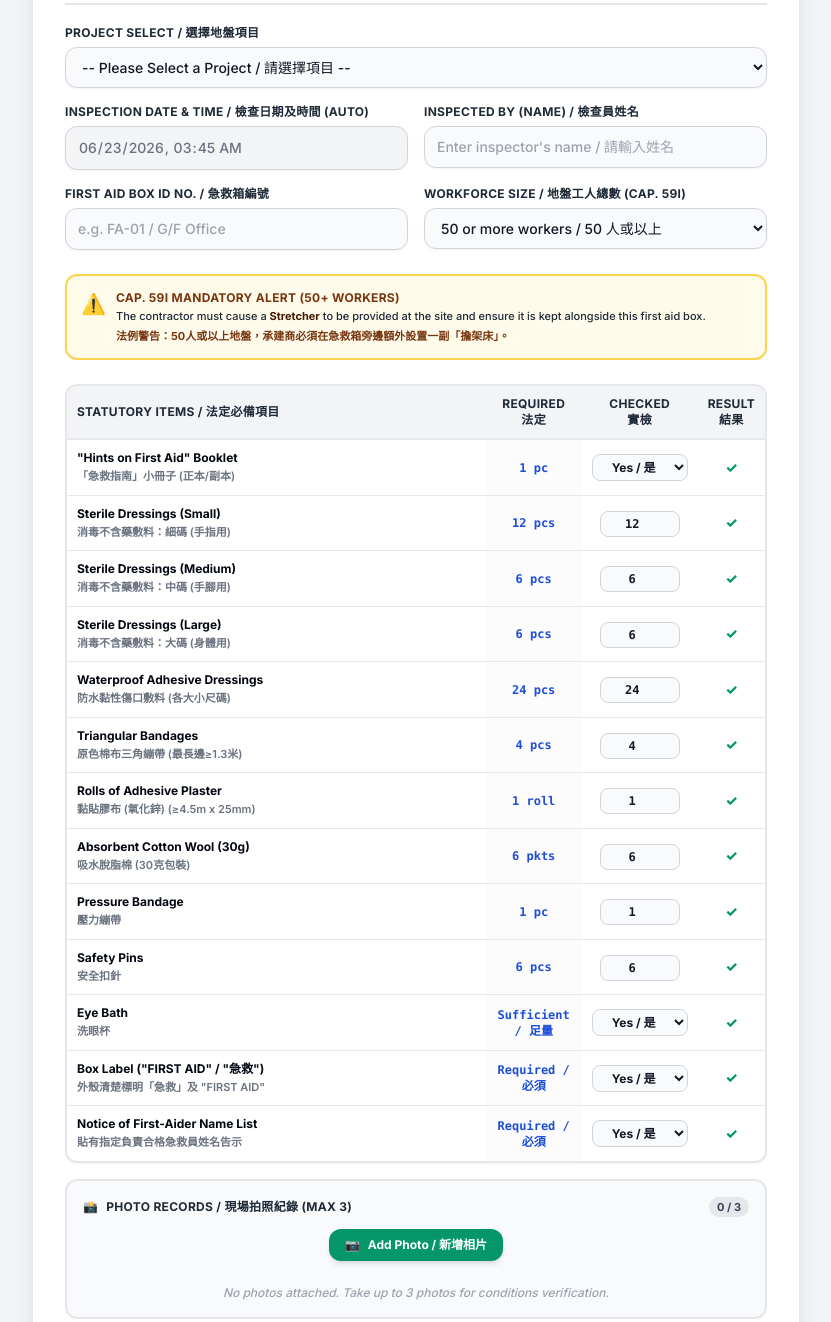
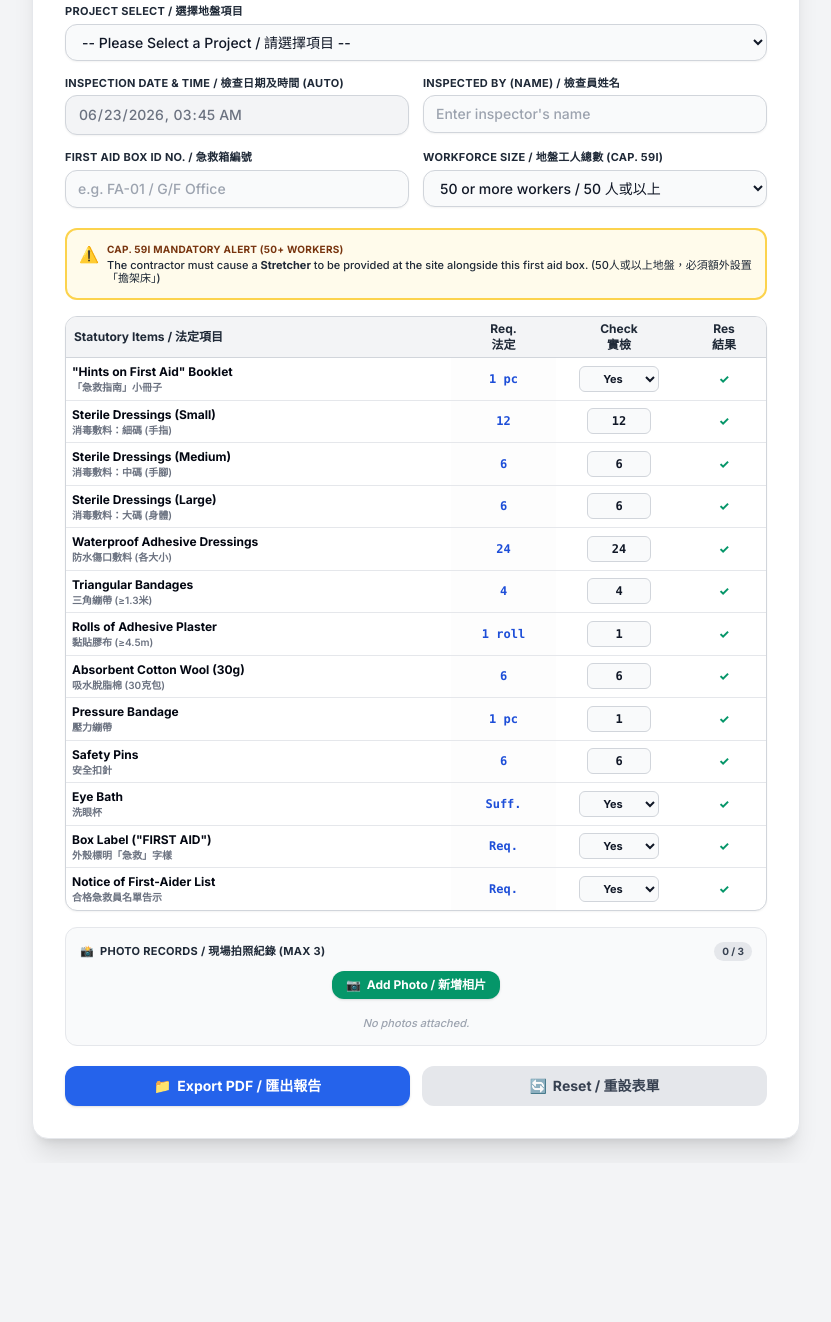
Before and after one commit to CW-safety-Ho/first-aid-box-weekly-checklist, a plain HTML site: page index.html in a window 1280 px wide. Shown: the part 202-1524 px from the top of the page, without its empty margins (224-1055 px from the left). After the commit the page ends 1365 px from the top, so only its background shows below. Drawn offline with nearby package versions, Linux system fonts and the light colour scheme.

Commit message:
Add files via upload

```diff
--- a/index.html
+++ b/index.html
@@ -8,6 +8,16 @@
     <style>
         @import url('https://fonts.googleapis.com/css2?family=Inter:wght@400;500;600;700&display=swap');
         body { font-family: 'Inter', -apple-system, BlinkMacSystemFont, sans-serif; }
+
+        /* 📱 移除手機端數字輸入框的微調箭頭，節省寶貴的水平空間 */
+        input::-webkit-outer-spin-button,
+        input::-webkit-inner-spin-button {
+            -webkit-appearance: none;
+            margin: 0;
+        }
+        input[type=number] {
+            -moz-appearance: textfield;
+        }
 
         /* 🖨️ 打印及另存 PDF 專用跨平台樣式優化 */
         @media print {
@@ -47,23 +57,23 @@
         }
     </style>
 </head>
-<body class="bg-gray-100 text-gray-900 min-h-screen p-4 sm:p-6">
+<body class="bg-gray-100 text-gray-900 min-h-screen p-3 sm:p-6">
 
-    <div id="checklist-container" class="max-w-3xl mx-auto bg-white rounded-2xl shadow-xl p-5 sm:p-8 border border-gray-200">
+    <div id="checklist-container" class="max-w-3xl mx-auto bg-white rounded-2xl shadow-xl p-4 sm:p-8 border border-gray-200">
 
-        <div class="flex flex-col items-center text-center border-b-2 border-gray-200 pb-5 mb-5 page-break-avoid">
-            <img src="company_logo.png" alt="Company Logo" class="h-16 w-auto object-contain mb-3 block" onerror="this.style.display='none';">
-            <h1 class="text-2xl font-extrabold text-gray-950 tracking-wide">急救箱每週檢查表</h1>
-            <p class="text-xs font-semibold text-gray-500 mt-1 uppercase tracking-wider">First Aid Box Weekly Checklist</p>
+        <div class="flex flex-col items-center text-center border-b-2 border-gray-200 pb-4 mb-4 page-break-avoid">
+            <img src="company_logo.png" alt="Company Logo" class="h-14 w-auto object-contain mb-2 block" onerror="this.style.display='none';">
+            <h1 class="text-xl sm:text-2xl font-extrabold text-gray-950 tracking-wide">急救箱每週檢查表</h1>
+            <p class="text-[10px] sm:text-xs font-semibold text-gray-500 mt-0.5 uppercase tracking-wider">First Aid Box Weekly Checklist</p>
         </div>
 
-        <div class="grid grid-cols-1 md:grid-cols-2 gap-4 mb-6 page-break-avoid">
+        <div class="grid grid-cols-1 md:grid-cols-2 gap-3.5 mb-5 page-break-avoid">
             <div class="md:col-span-2">
-                <label class="block text-xs font-bold text-gray-800 uppercase tracking-wide mb-1.5">
+                <label class="block text-[11px] font-bold text-gray-800 uppercase tracking-wide mb-1">
                     Project Select / 選擇地盤項目
                 </label>
                 <select id="project-select" required
-                        class="w-full bg-gray-50 border border-gray-300 rounded-xl px-3 py-2.5 text-sm text-gray-900 font-medium focus:outline-none focus:ring-2 focus:ring-blue-500 shadow-sm">
+                        class="w-full bg-gray-50 border border-gray-300 rounded-xl px-3 py-2 text-xs sm:text-sm text-gray-900 font-medium focus:outline-none focus:ring-2 focus:ring-blue-500 shadow-sm">
                     <option value="" disabled selected>-- Please Select a Project / 請選擇項目 --</option>
                     <option value="(952) NE/2017/03">(952) NE/2017/03</option>
                     <option value="(969) Hiu Ming Street">(969) Hiu Ming Street</option>
@@ -106,108 +116,103 @@
             </div>
 
             <div>
-                <label class="block text-xs font-bold text-gray-800 uppercase tracking-wide mb-1.5">
+                <label class="block text-[11px] font-bold text-gray-800 uppercase tracking-wide mb-1">
                     Inspection Date & Time / 檢查日期及時間 (Auto)
                 </label>
                 <input type="datetime-local" id="inspection-date" readonly
-                       class="w-full bg-gray-100 border border-gray-300 rounded-xl px-3 py-2.5 text-sm text-gray-500 font-medium cursor-not-allowed shadow-sm focus:outline-none">
+                       class="w-full bg-gray-100 border border-gray-300 rounded-xl px-3 py-2 text-xs sm:text-sm text-gray-500 font-medium cursor-not-allowed shadow-sm focus:outline-none">
             </div>
 
             <div>
-                <label class="block text-xs font-bold text-gray-800 uppercase tracking-wide mb-1.5">
+                <label class="block text-[11px] font-bold text-gray-800 uppercase tracking-wide mb-1">
                     Inspected By (Name) / 檢查員姓名
                 </label>
-                <input type="text" id="inspector-name" placeholder="Enter inspector's name / 請輸入姓名" required
-                       class="w-full bg-gray-50 border border-gray-300 rounded-xl px-3 py-2.5 text-sm text-gray-900 font-medium focus:outline-none focus:ring-2 focus:ring-blue-500 shadow-sm">
+                <input type="text" id="inspector-name" placeholder="Enter inspector's name" required
+                       class="w-full bg-gray-50 border border-gray-300 rounded-xl px-3 py-2 text-xs sm:text-sm text-gray-900 font-medium focus:outline-none focus:ring-2 focus:ring-blue-500 shadow-sm">
             </div>
 
             <div>
-                <label class="block text-xs font-bold text-gray-800 uppercase tracking-wide mb-1.5">
+                <label class="block text-[11px] font-bold text-gray-800 uppercase tracking-wide mb-1">
                     First Aid Box ID No. / 急救箱編號
                 </label>
                 <input type="text" id="box-id-no" placeholder="e.g. FA-01 / G/F Office" required
-                       class="w-full bg-gray-50 border border-gray-300 rounded-xl px-3 py-2.5 text-sm text-gray-900 font-medium focus:outline-none focus:ring-2 focus:ring-blue-500 shadow-sm">
+                       class="w-full bg-gray-50 border border-gray-300 rounded-xl px-3 py-2 text-xs sm:text-sm text-gray-900 font-medium focus:outline-none focus:ring-2 focus:ring-blue-500 shadow-sm">
             </div>
 
             <div>
-                <label class="block text-xs font-bold text-gray-800 uppercase tracking-wide mb-1.5">
+                <label class="block text-[11px] font-bold text-gray-800 uppercase tracking-wide mb-1">
                     Workforce Size / 地盤工人總數 (Cap. 59I)
                 </label>
-                <select id="workforce-select" onchange="updateQuantities()" class="w-full bg-gray-50 border border-gray-300 rounded-xl px-3 py-2.5 text-sm text-gray-900 font-medium focus:outline-none focus:ring-2 focus:ring-blue-500 shadow-sm">
+                <select id="workforce-select" onchange="updateQuantities()" class="w-full bg-gray-50 border border-gray-300 rounded-xl px-3 py-2 text-xs sm:text-sm text-gray-900 font-medium focus:outline-none focus:ring-2 focus:ring-blue-500 shadow-sm">
                     <option value="under50">Fewer than 50 workers / 少於 50 人</option>
                     <option value="over50" selected>50 or more workers / 50 人或以上</option>
                 </select>
             </div>
         </div>
 
-        <div id="stretcher-warning" class="bg-amber-50 border-2 border-amber-300 rounded-xl p-3.5 mb-6 page-break-avoid hidden">
-            <div class="flex items-start space-x-2.5">
-                <span class="text-amber-600 text-xl">⚠️</span>
+        <div id="stretcher-warning" class="bg-amber-50 border-2 border-amber-300 rounded-xl p-3 mb-4 page-break-avoid hidden">
+            <div class="flex items-start space-x-2">
+                <span class="text-amber-600 text-base">⚠️</span>
                 <div>
-                    <h4 class="text-xs font-bold text-amber-900 uppercase tracking-wide">Cap. 59I MANDATORY ALERT (50+ Workers)</h4>
-                    <p class="text-[11px] text-gray-800 mt-0.5 leading-relaxed font-medium">
-                        The contractor must cause a <strong class="text-amber-950 font-bold">Stretcher</strong> to be provided at the site and ensure it is kept alongside this first aid box.
-                    </p>
-                    <p class="text-[11px] text-amber-900 font-bold mt-0.5">
-                        法例警告：50人或以上地盤，承建商必須在急救箱旁邊額外設置一副「擔架床」。
+                    <h4 class="text-[10px] font-bold text-amber-900 uppercase tracking-wide">Cap. 59I MANDATORY ALERT (50+ Workers)</h4>
+                    <p class="text-[11px] text-gray-800 mt-0.5 leading-tight font-medium">
+                        The contractor must cause a <strong>Stretcher</strong> to be provided at the site alongside this first aid box. (50人或以上地盤，必須額外設置「擔架床」)
                     </p>
                 </div>
             </div>
         </div>
 
-        <div class="border-2 border-gray-200 rounded-xl overflow-hidden bg-white mb-4 shadow-sm">
-            <div class="w-full overflow-x-auto select-none">
-                <table class="w-full text-left border-collapse table-auto min-w-[500px]">
+        <div class="border border-gray-300 rounded-xl overflow-hidden bg-white mb-4 shadow-sm">
+            <table class="w-full border-collapse table-fixed">
                 <thead>
-                        <tr class="bg-gray-100 border-b-2 border-gray-200">
-                            <th class="p-2.5 text-xs font-bold text-gray-800 uppercase tracking-wide">Statutory Items / 法定必備項目</th>
-                            <th class="p-2.5 text-xs font-bold text-center text-gray-800 w-24 uppercase tracking-wide">Required<br>法定</th>
-                            <th class="p-2.5 text-xs font-bold text-center text-gray-800 w-28 uppercase tracking-wide">Checked<br>實檢</th>
-                            <th class="p-2.5 text-xs font-bold text-center text-gray-800 w-16 uppercase tracking-wide">Result<br>結果</th>
+                    <tr class="bg-gray-100 border-b border-gray-300 text-[11px] sm:text-xs font-bold text-gray-800">
+                        <th class="p-2 text-left w-[50%] sm:w-[55%]">Statutory Items / 法定項目</th>
+                        <th class="p-1 text-center w-[18%] sm:w-[15%]">Req.<br>法定</th>
+                        <th class="p-1 text-center w-[20%] sm:w-[18%]">Check<br>實檢</th>
+                        <th class="p-1 text-center w-[12%] sm:w-[12%]">Res<br>結果</th>
                     </tr>
                 </thead>
                 <tbody id="items-table-body" class="divide-y divide-gray-200">
                     </tbody>
             </table>
         </div>
-        </div>
 
-        <div id="compliance-blocker-msg" class="bg-red-50 border border-red-300 rounded-xl p-3 mb-6 flex items-center space-x-2 hidden page-break-avoid">
-            <span class="text-red-600 font-bold text-sm">❌</span>
-            <p class="text-xs font-bold text-red-800">
-                Cannot export: Some items do not meet the minimum statutory quantity under Cap. 59I! / 無法匯出：部分項目未達到法規要求數量！
+        <div id="compliance-blocker-msg" class="bg-red-50 border border-red-300 rounded-xl p-2.5 mb-4 flex items-center space-x-2 hidden page-break-avoid">
+            <span class="text-red-600 font-bold text-xs">❌</span>
+            <p class="text-[11px] font-bold text-red-800">
+                Cannot export: Some items do not meet the minimum statutory quantity under Cap. 59I! / 無法匯出：部分項目數量未達法規要求！
             </p>
         </div>
 
-        <div class="border-2 border-gray-200 rounded-xl p-4 bg-gray-50 mb-6 page-break-avoid">
-            <div class="flex justify-between items-center mb-3">
-                <h3 class="text-xs font-bold text-gray-800 tracking-wide uppercase flex items-center gap-2">
+        <div class="border border-gray-200 rounded-xl p-3.5 bg-gray-50 mb-5 page-break-avoid">
+            <div class="flex justify-between items-center mb-2.5">
+                <h3 class="text-[11px] font-bold text-gray-800 tracking-wide uppercase flex items-center gap-1.5">
                     <span>📸</span> Photo Records / 現場拍照紀錄 (Max 3)
                 </h3>
-                <span id="photo-count-badge" class="text-[11px] font-bold bg-gray-200 text-gray-700 px-2 py-0.5 rounded-full">0 / 3</span>
+                <span id="photo-count-badge" class="text-[10px] font-bold bg-gray-200 text-gray-700 px-2 py-0.5 rounded-full">0 / 3</span>
             </div>
 
             <input type="file" id="camera-input" accept="image/*" capture="environment" class="hidden" onchange="processAndCompressPhoto(event)">
 
             <div class="flex flex-col items-center justify-center">
-                <button type="button" id="take-photo-btn" onclick="document.getElementById('camera-input').click()" class="no-print bg-emerald-600 hover:bg-emerald-700 text-white font-bold text-xs py-2 px-4 rounded-xl transition flex items-center space-x-2 shadow-md mb-4">
+                <button type="button" id="take-photo-btn" onclick="document.getElementById('camera-input').click()" class="no-print bg-emerald-600 hover:bg-emerald-700 text-white font-bold text-xs py-1.5 px-3.5 rounded-xl transition flex items-center space-x-1.5 shadow mb-3">
                     <span>📷</span>
                     <span>Add Photo / 新增相片</span>
                 </button>
 
-                <div id="photos-grid-container" class="grid grid-cols-1 sm:grid-cols-3 gap-3 w-full">
+                <div id="photos-grid-container" class="grid grid-cols-3 gap-2 w-full">
                     </div>
 
-                <p id="photo-placeholder-text" class="text-xs text-gray-400 italic mt-2 font-medium">No photos attached. Take up to 3 photos for conditions verification.</p>
+                <p id="photo-placeholder-text" class="text-[11px] text-gray-400 italic mt-1 font-medium">No photos attached.</p>
             </div>
         </div>
 
-        <div class="mt-6 flex gap-4 no-print">
-            <button id="export-pdf-btn" onclick="exportToPDF()" class="w-1/2 bg-blue-600 hover:bg-blue-700 disabled:bg-gray-300 disabled:text-gray-400 disabled:cursor-not-allowed text-white font-bold text-sm py-3 px-4 rounded-xl transition duration-200 shadow-md flex items-center justify-center space-x-2">
+        <div class="mt-5 flex gap-3 no-print">
+            <button id="export-pdf-btn" onclick="exportToPDF()" class="w-1/2 bg-blue-600 hover:bg-blue-700 disabled:bg-gray-300 disabled:text-gray-400 disabled:cursor-not-allowed text-white font-bold text-xs sm:text-sm py-2.5 px-4 rounded-xl transition duration-200 shadow flex items-center justify-center space-x-1.5">
                 <span>📁</span>
                 <span>Export PDF / 匯出報告</span>
             </button>
-            <button onclick="resetForm()" class="w-1/2 bg-gray-200 hover:bg-gray-300 text-gray-700 font-bold text-sm py-3 px-4 rounded-xl transition duration-200 flex items-center justify-center space-x-2">
+            <button onclick="resetForm()" class="w-1/2 bg-gray-200 hover:bg-gray-300 text-gray-700 font-bold text-xs sm:text-sm py-2.5 px-4 rounded-xl transition duration-200 flex items-center justify-center space-x-1.5">
                 <span>🔄</span>
                 <span>Reset / 重設表單</span>
             </button>
@@ -216,19 +221,19 @@
 
     <script>
         const checklistItems = [
-            { id: 'booklet', en: '"Hints on First Aid" Booklet', zh: '「急救指南」小冊子 (正本/副本)', type: 'select', under50: 1, over50: 1, label: 'pc' },
-            { id: 'dress_s', en: 'Sterile Dressings (Small)', zh: '消毒不含藥敷料：細碼 (手指用)', type: 'number', under50: 12, over50: 12, label: 'pcs' },
-            { id: 'dress_m', en: 'Sterile Dressings (Medium)', zh: '消毒不含藥敷料：中碼 (手腳用)', type: 'number', under50: 6, over50: 6, label: 'pcs' },
-            { id: 'dress_l', en: 'Sterile Dressings (Large)', zh: '消毒不含藥敷料：大碼 (身體用)', type: 'number', under50: 6, over50: 6, label: 'pcs' },
-            { id: 'waterproof_ad', en: 'Waterproof Adhesive Dressings', zh: '防水黏性傷口敷料 (各大小尺碼)', type: 'number', under50: 24, over50: 24, label: 'pcs' },
-            { id: 'triangular', en: 'Triangular Bandages', zh: '原色棉布三角繃帶 (最長邊≥1.3米)', type: 'number', under50: 4, over50: 4, label: 'pcs' },
-            { id: 'plaster', en: 'Rolls of Adhesive Plaster', zh: '黏貼膠布 (氧化鋅) (≥4.5m x 25mm)', type: 'number', under50: 1, over50: 1, label: 'roll' },
-            { id: 'cotton', en: 'Absorbent Cotton Wool (30g)', zh: '吸水脫脂棉 (30克包裝)', type: 'number', under50: 6, over50: 6, label: 'pkts' },
+            { id: 'booklet', en: '"Hints on First Aid" Booklet', zh: '「急救指南」小冊子', type: 'select', under50: 1, over50: 1, label: 'pc' },
+            { id: 'dress_s', en: 'Sterile Dressings (Small)', zh: '消毒敷料：細碼 (手指)', type: 'number', under50: 12, over50: 12, label: 'pcs' },
+            { id: 'dress_m', en: 'Sterile Dressings (Medium)', zh: '消毒敷料：中碼 (手腳)', type: 'number', under50: 6, over50: 6, label: 'pcs' },
+            { id: 'dress_l', en: 'Sterile Dressings (Large)', zh: '消毒敷料：大碼 (身體)', type: 'number', under50: 6, over50: 6, label: 'pcs' },
+            { id: 'waterproof_ad', en: 'Waterproof Adhesive Dressings', zh: '防水傷口敷料 (各大小)', type: 'number', under50: 24, over50: 24, label: 'pcs' },
+            { id: 'triangular', en: 'Triangular Bandages', zh: '三角繃帶 (≥1.3米)', type: 'number', under50: 4, over50: 4, label: 'pcs' },
+            { id: 'plaster', en: 'Rolls of Adhesive Plaster', zh: '黏貼膠布 (≥4.5m)', type: 'number', under50: 1, over50: 1, label: 'roll' },
+            { id: 'cotton', en: 'Absorbent Cotton Wool (30g)', zh: '吸水脫脂棉 (30克包)', type: 'number', under50: 6, over50: 6, label: 'pkts' },
             { id: 'pressure_b', en: 'Pressure Bandage', zh: '壓力繃帶', type: 'number', under50: 1, over50: 1, label: 'pc' },
             { id: 'pins', en: 'Safety Pins', zh: '安全扣針', type: 'number', under50: 6, over50: 6, label: 'pcs' },
             { id: 'eyebath', en: 'Eye Bath', zh: '洗眼杯', type: 'select', under50: 1, over50: 1, label: 'Sufficient' },
-            { id: 'label_marking', en: 'Box Label ("FIRST AID" / "急救")', zh: '外殼清楚標明「急救」及 "FIRST AID"', type: 'select', under50: 1, over50: 1, label: 'Required' },
-            { id: 'aider_notice', en: 'Notice of First-Aider Name List', zh: '貼有指定負責合格急救員姓名告示', type: 'select', under50: 1, over50: 1, label: 'Required' }
+            { id: 'label_marking', en: 'Box Label ("FIRST AID")', zh: '外殼標明「急救」字樣', type: 'select', under50: 1, over50: 1, label: 'Required' },
+            { id: 'aider_notice', en: 'Notice of First-Aider List', zh: '合格急救員名單告示', type: 'select', under50: 1, over50: 1, label: 'Required' }
         ];
 
         let uploadedPhotos = [];
@@ -247,45 +252,48 @@
 
             checklistItems.forEach(item => {
                 const reqQtyValue = tier === 'under50' ? item.under50 : item.over50;
-                let reqQtyDisplay = `${reqQtyValue} ${item.label}`;
+                let reqQtyDisplay = `${reqQtyValue} ${item.label === 'pcs' || item.label === 'pkts' ? '' : item.label}`;
 
-                if (item.label === 'Sufficient') reqQtyDisplay = 'Sufficient / 足量';
-                if (item.label === 'Required') reqQtyDisplay = 'Required / 必須';
+                if (item.label === 'Sufficient') reqQtyDisplay = 'Suff.';
+                if (item.label === 'Required') reqQtyDisplay = 'Req.';
 
                 const tr = document.createElement('tr');
-                tr.className = 'hover:bg-gray-50 transition page-break-avoid';
+                tr.className = 'hover:bg-gray-50 transition page-break-avoid text-[11px] sm:text-xs text-gray-900';
 
+                // 1. 項目名稱欄（精簡文字長度以完美適配小螢幕）
                 let htmlContent = `
-                    <td class="p-2.5">
-                        <div class="text-xs font-bold text-gray-950 whitespace-normal break-words">${item.en}</div>
-                        <div class="text-[11px] font-semibold text-gray-500 mt-0.5 whitespace-normal break-words">${item.zh}</div>
+                    <td class="p-1.5 font-medium leading-tight break-words">
+                        <div class="font-bold text-gray-950">${item.en}</div>
+                        <div class="text-[10px] text-gray-500 font-semibold mt-0.5">${item.zh}</div>
                     </td>
-                    <td class="p-2.5 text-center text-xs font-mono font-extrabold text-blue-700 bg-gray-50/50">
+                    <td class="p-1 text-center font-mono font-bold text-blue-700 bg-gray-50/40">
                         ${reqQtyDisplay}
                     </td>
                 `;
 
+                // 2. 實檢數量欄（限制手機端輸入框寬度，不撐開表格）
                 if (item.type === 'number') {
                     htmlContent += `
-                        <td class="p-2.5 text-center">
+                        <td class="p-1 text-center">
                             <input type="number" id="check-${item.id}" value="${reqQtyValue}" min="0" oninput="validateCompliance()"
-                                   class="w-20 font-mono text-center font-bold text-xs bg-gray-50 border border-gray-300 rounded-lg py-1 px-1.5 focus:outline-none focus:ring-2 focus:ring-blue-500">
+                                   class="w-12 sm:w-16 font-mono text-center font-extrabold text-xs bg-gray-50 border border-gray-300 rounded-md py-1 px-0.5 focus:outline-none focus:ring-1 focus:ring-blue-500">
                         </td>
                     `;
                 } else {
                     htmlContent += `
-                        <td class="p-2.5 text-center">
+                        <td class="p-1 text-center">
                             <select id="check-${item.id}" onchange="validateCompliance()"
-                                    class="w-24 text-center font-bold text-xs bg-gray-50 border border-gray-300 rounded-lg py-1 px-1 focus:outline-none focus:ring-2 focus:ring-blue-500">
-                                <option value="1" selected>Yes / 是</option>
-                                <option value="0">No / 否</option>
+                                    class="w-14 sm:w-20 text-center font-bold text-[11px] bg-gray-50 border border-gray-300 rounded-md py-1 px-0.5 focus:outline-none focus:ring-1 focus:ring-blue-500">
+                                <option value="1" selected>Yes</option>
+                                <option value="0">No</option>
                             </select>
                         </td>
                     `;
                 }
 
+                // 3. 結果顯示欄
                 htmlContent += `
-                    <td class="p-2.5 text-center text-sm font-bold" id="res-${item.id}">
+                    <td class="p-1 text-center text-xs font-bold" id="res-${item.id}">
                         <span class="text-emerald-600">✓</span>
                     </td>
                 `;
@@ -318,9 +326,9 @@
                 const checkedValue = parseInt(inputElement.value, 10) || 0;
 
                 if (checkedValue >= reqQty) {
-                    resultElement.innerHTML = `<span class="text-emerald-600 font-extrabold" title="Compliant">✓</span>`;
+                    resultElement.innerHTML = `<span class="text-emerald-600 font-extrabold">✓</span>`;
                 } else {
-                    resultElement.innerHTML = `<span class="text-red-600 font-extrabold" title="Non-Compliant">✗</span>`;
+                    resultElement.innerHTML = `<span class="text-red-600 font-extrabold">✗</span>`;
                     allCompliant = false;
                 }
             });
@@ -405,14 +413,14 @@
 
             uploadedPhotos.forEach((photoDataUrl, index) => {
                 const div = document.createElement('div');
-                div.className = 'border border-gray-300 rounded-xl overflow-hidden bg-white relative shadow shadow-md';
+                div.className = 'border border-gray-300 rounded-xl overflow-hidden bg-white relative shadow-sm';
                 div.innerHTML = `
-                    <img src="${photoDataUrl}" alt="Checklist Photo ${index + 1}" class="w-full h-40 object-cover">
-                    <div class="bg-gray-900/60 p-1 text-center text-[10px] text-white font-bold font-mono">
-                        Photo ${index + 1}
+                    <img src="${photoDataUrl}" alt="Photo ${index + 1}" class="w-full h-24 sm:h-36 object-cover">
+                    <div class="bg-gray-950/60 p-0.5 text-center text-[9px] text-white font-bold font-mono">
+                        P ${index + 1}
                     </div>
-                    <button type="button" onclick="removePhoto(${index})" class="no-print absolute top-1 right-1 bg-red-600 hover:bg-red-700 text-white text-[9px] font-bold px-1.5 py-0.5 rounded shadow">
-                        REMOVE
+                    <button type="button" onclick="removePhoto(${index})" class="no-print absolute top-0.5 right-0.5 bg-red-600/90 hover:bg-red-700 text-white text-[8px] font-bold px-1 py-0.5 rounded shadow">
+                        X
                     </button>
                 `;
                 gridContainer.appendChild(div);
```
Lines whose indentation alone changed are shown as unchanged.
